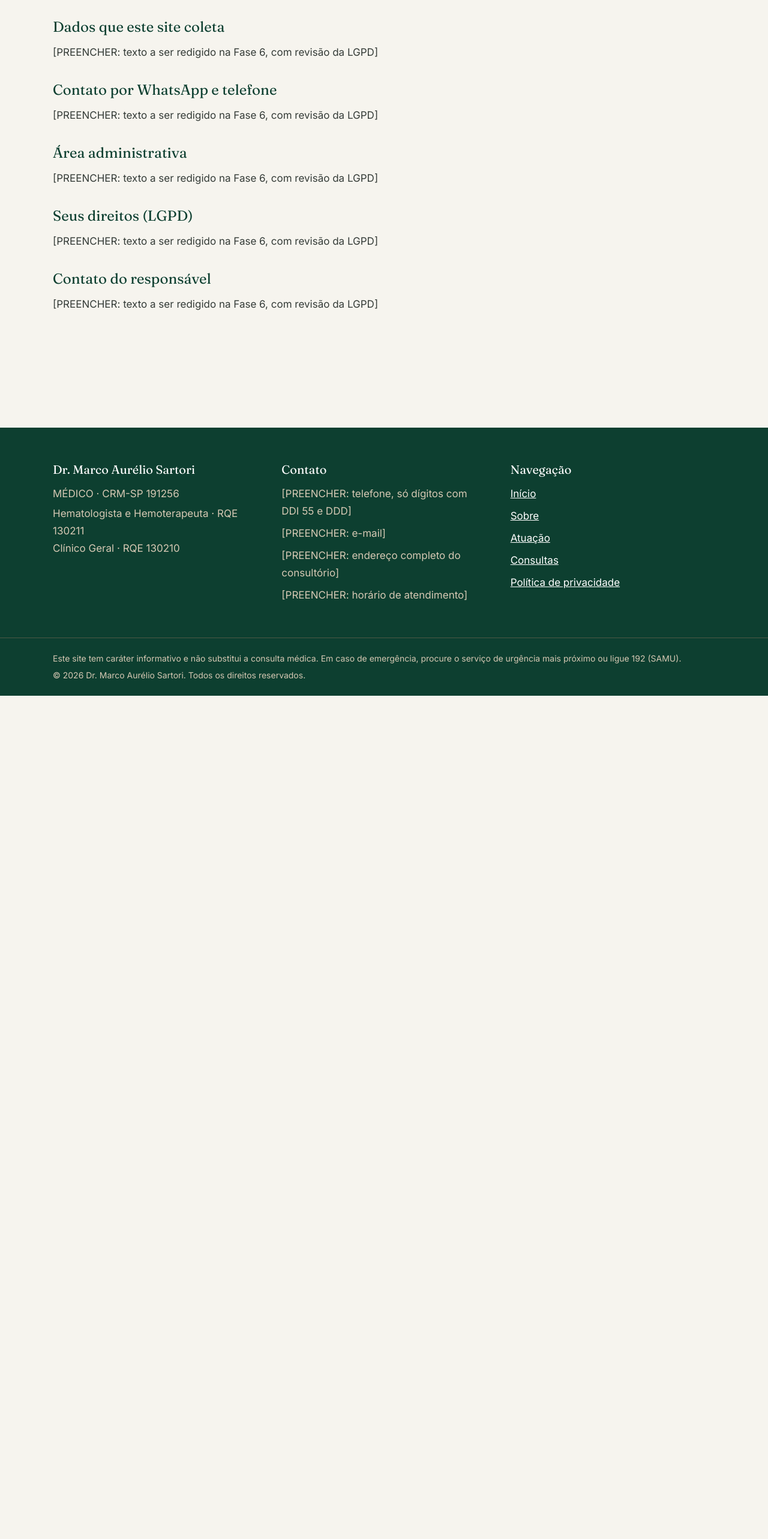
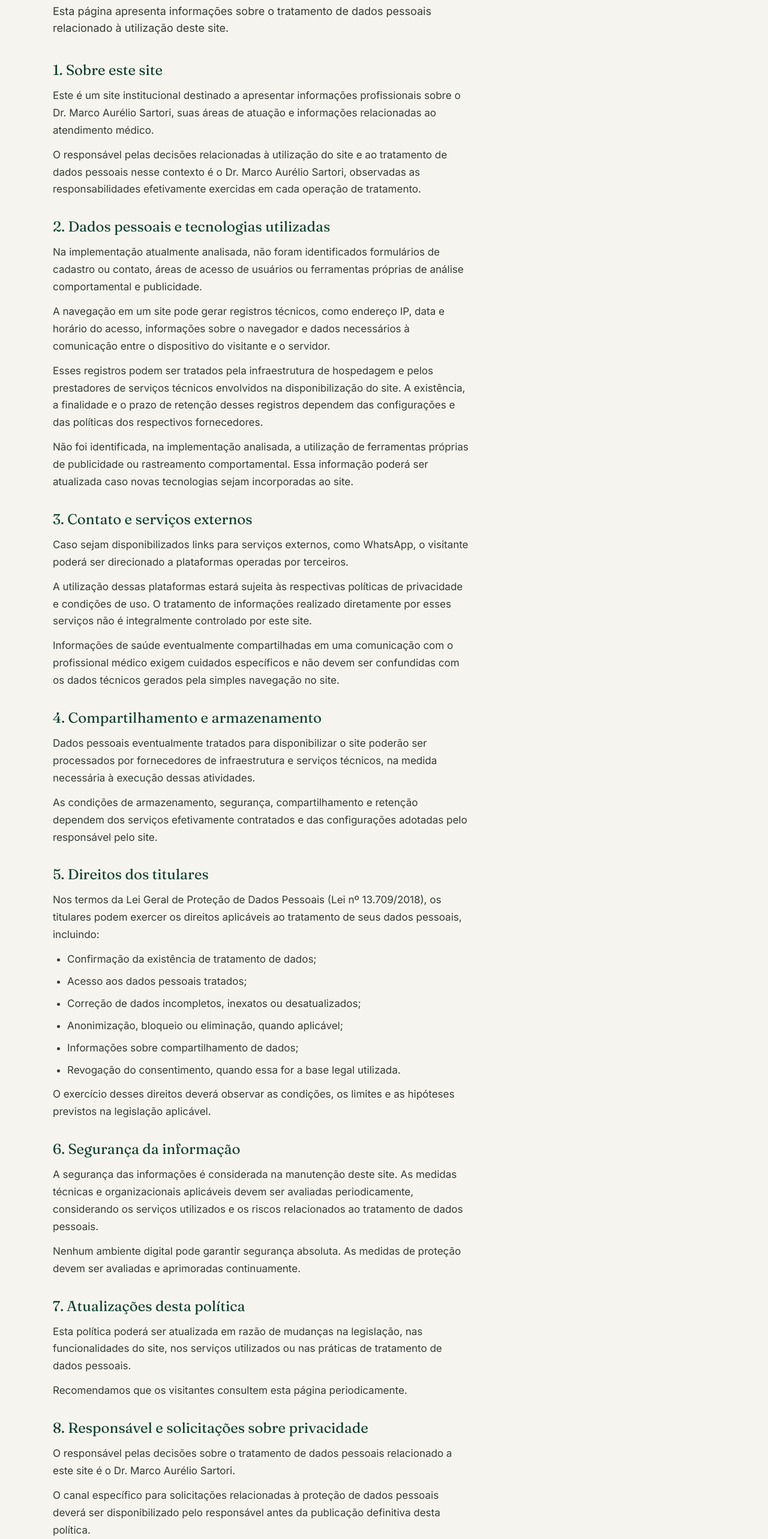
Before and after one commit to Vinaum/site-hemato, a Next.js app: page /privacidade in a window 1280 px wide. Shown: the part 220-2786 px from the top of the page at 60% size. Before the commit the page ends 1380 px from the top, so only its background shows below. Built offline with nearby package versions, Linux system fonts and the light colour scheme; no server answers.

Commit message:
Ajusta contatos e política de privacidade

```diff
--- a/src/app/privacidade/page.tsx
+++ b/src/app/privacidade/page.tsx
@@ -1,27 +1,165 @@
+
 import { pageMetadata } from "@/lib/seo";
-import { privacySections } from "@/content/pages";
 import Section from "@/components/ui/Section";
 import SectionHeading from "@/components/ui/SectionHeading";
 
 export const metadata = pageMetadata({
   title: "Política de privacidade",
-  description: "[PREENCHER: descrição da política de privacidade]",
+  description:
+    "Conheça as informações sobre privacidade e proteção de dados pessoais no site institucional do Dr. Marco Aurélio Sartori.",
   path: "/privacidade/",
 });
 
 export default function PrivacidadePage() {
   return (
     <Section>
-      <SectionHeading as="h1" title="Política de privacidade" />
+      <SectionHeading
+        as="h1"
+        title="Política de privacidade"
+        intro="Esta página apresenta informações sobre o tratamento de dados pessoais relacionado à utilização deste site."
+      />
+
       <div className="max-w-prose space-y-8">
-        {privacySections.map((title) => (
-          <section key={title}>
-            <h2 className="text-2xl">{title}</h2>
-            <p className="mt-3">
-              [PREENCHER: texto a ser redigido na Fase 6, com revisão da LGPD]
-            </p>
-          </section>
-        ))}
+        <section>
+          <h2 className="text-2xl">1. Sobre este site</h2>
+          <p className="mt-3">
+            Este é um site institucional destinado a apresentar informações
+            profissionais sobre o Dr. Marco Aurélio Sartori, suas áreas de
+            atuação e informações relacionadas ao atendimento médico.
+          </p>
+          <p className="mt-3">
+            O responsável pelas decisões relacionadas à utilização do site
+            e ao tratamento de dados pessoais nesse contexto é o Dr. Marco
+            Aurélio Sartori, observadas as responsabilidades efetivamente
+            exercidas em cada operação de tratamento.
+          </p>
+        </section>
+
+        <section>
+          <h2 className="text-2xl">2. Dados pessoais e tecnologias utilizadas</h2>
+          <p className="mt-3">
+            Na implementação atualmente analisada, não foram identificados
+            formulários de cadastro ou contato, áreas de acesso de usuários
+            ou ferramentas próprias de análise comportamental e publicidade.
+          </p>
+          <p className="mt-3">
+            A navegação em um site pode gerar registros técnicos, como
+            endereço IP, data e horário do acesso, informações sobre o
+            navegador e dados necessários à comunicação entre o dispositivo
+            do visitante e o servidor.
+          </p>
+          <p className="mt-3">
+            Esses registros podem ser tratados pela infraestrutura de
+            hospedagem e pelos prestadores de serviços técnicos envolvidos
+            na disponibilização do site. A existência, a finalidade e o
+            prazo de retenção desses registros dependem das configurações
+            e das políticas dos respectivos fornecedores.
+          </p>
+          <p className="mt-3">
+            Não foi identificada, na implementação analisada, a utilização
+            de ferramentas próprias de publicidade ou rastreamento
+            comportamental. Essa informação poderá ser atualizada caso
+            novas tecnologias sejam incorporadas ao site.
+          </p>
+        </section>
+
+        <section>
+          <h2 className="text-2xl">3. Contato e serviços externos</h2>
+          <p className="mt-3">
+            Caso sejam disponibilizados links para serviços externos,
+            como WhatsApp, o visitante poderá ser direcionado a plataformas
+            operadas por terceiros.
+          </p>
+          <p className="mt-3">
+            A utilização dessas plataformas estará sujeita às respectivas
+            políticas de privacidade e condições de uso. O tratamento de
+            informações realizado diretamente por esses serviços não é
+            integralmente controlado por este site.
+          </p>
+          <p className="mt-3">
+            Informações de saúde eventualmente compartilhadas em uma
+            comunicação com o profissional médico exigem cuidados
+            específicos e não devem ser confundidas com os dados técnicos
+            gerados pela simples navegação no site.
+          </p>
+        </section>
+
+        <section>
+          <h2 className="text-2xl">4. Compartilhamento e armazenamento</h2>
+          <p className="mt-3">
+            Dados pessoais eventualmente tratados para disponibilizar o
+            site poderão ser processados por fornecedores de infraestrutura
+            e serviços técnicos, na medida necessária à execução dessas
+            atividades.
+          </p>
+          <p className="mt-3">
+            As condições de armazenamento, segurança, compartilhamento
+            e retenção dependem dos serviços efetivamente contratados e
+            das configurações adotadas pelo responsável pelo site.
+          </p>
+        </section>
+
+        <section>
+          <h2 className="text-2xl">5. Direitos dos titulares</h2>
+          <p className="mt-3">
+            Nos termos da Lei Geral de Proteção de Dados Pessoais
+            (Lei nº 13.709/2018), os titulares podem exercer os direitos
+            aplicáveis ao tratamento de seus dados pessoais, incluindo:
+          </p>
+          <ul className="mt-3 list-disc space-y-2 pl-6">
+            <li>Confirmação da existência de tratamento de dados;</li>
+            <li>Acesso aos dados pessoais tratados;</li>
+            <li>Correção de dados incompletos, inexatos ou desatualizados;</li>
+            <li>Anonimização, bloqueio ou eliminação, quando aplicável;</li>
+            <li>Informações sobre compartilhamento de dados;</li>
+            <li>Revogação do consentimento, quando essa for a base legal utilizada.</li>
+          </ul>
+          <p className="mt-3">
+            O exercício desses direitos deverá observar as condições,
+            os limites e as hipóteses previstos na legislação aplicável.
+          </p>
+        </section>
+
+        <section>
+          <h2 className="text-2xl">6. Segurança da informação</h2>
+          <p className="mt-3">
+            A segurança das informações é considerada na manutenção deste site.
+            As medidas técnicas e organizacionais aplicáveis devem ser avaliadas
+            periodicamente, considerando os serviços utilizados e os riscos
+            relacionados ao tratamento de dados pessoais.
+          </p>
+          <p className="mt-3">
+            Nenhum ambiente digital pode garantir segurança absoluta.
+            As medidas de proteção devem ser avaliadas e aprimoradas
+            continuamente.
+          </p>
+        </section>
+
+        <section>
+          <h2 className="text-2xl">7. Atualizações desta política</h2>
+          <p className="mt-3">
+            Esta política poderá ser atualizada em razão de mudanças
+            na legislação, nas funcionalidades do site, nos serviços
+            utilizados ou nas práticas de tratamento de dados pessoais.
+          </p>
+          <p className="mt-3">
+            Recomendamos que os visitantes consultem esta página
+            periodicamente.
+          </p>
+        </section>
+
+        <section>
+          <h2 className="text-2xl">8. Responsável e solicitações sobre privacidade</h2>
+          <p className="mt-3">
+            O responsável pelas decisões sobre o tratamento de dados
+            pessoais relacionado a este site é o Dr. Marco Aurélio Sartori.
+          </p>
+          <p className="mt-3">
+            O canal específico para solicitações relacionadas à proteção
+            de dados pessoais deverá ser disponibilizado pelo responsável
+            antes da publicação definitiva desta política.
+          </p>
+        </section>
       </div>
     </Section>
   );
--- a/src/components/layout/Footer.tsx
+++ b/src/components/layout/Footer.tsx
@@ -1,6 +1,6 @@
 import Link from "next/link";
 import { contact, doctor, navItems } from "@/content/site";
-import { getContactLinks, isPlaceholder } from "@/lib/contact";
+import { getContactLinks } from "@/lib/contact";
 import Container from "@/components/ui/Container";
 
 export default function Footer() {
@@ -24,30 +24,37 @@ export default function Footer() {
 
         <div>
           <h2 className="font-serif text-xl text-surface">Contato</h2>
+
           <ul className="mt-3 space-y-2 text-bronze-light">
-            <li>
-              {links.phoneReady ? (
-                <a href={links.phone} className="underline hover:text-surface">
+            {links.phoneReady && (
+              <li>
+                <a href={links.phone!} className="underline hover:text-surface">
                   {contact.phoneDisplay}
                 </a>
-              ) : (
-                contact.phone
-              )}
-            </li>
-            <li>
-              {isPlaceholder(contact.email) ? (
-                contact.email
-              ) : (
+              </li>
+            )}
+
+            {contact.email && (
+              <li>
                 <a
                   href={`mailto:${contact.email}`}
                   className="underline hover:text-surface"
                 >
                   {contact.email}
                 </a>
-              )}
-            </li>
-            <li>{contact.address}</li>
-            <li>{contact.hours}</li>
+              </li>
+            )}
+
+            {contact.address && <li>{contact.address}</li>}
+            {contact.hours && <li>{contact.hours}</li>}
+
+            {!links.phoneReady &&
+              !links.whatsappReady &&
+              !contact.email &&
+              !contact.address &&
+              !contact.hours && (
+            <li>Informações de contato serão disponibilizadas em breve.</li>
+            )}
           </ul>
         </div>
 
--- a/src/content/pages.ts
+++ b/src/content/pages.ts
@@ -1,4 +1,3 @@
-import { ph } from "./site";
 
 export const home = {
   kicker: "Hematologia e Hemoterapia",
@@ -61,8 +60,8 @@ export const focusAreas = [
 ];
 
 export const consultations = {
-  modalities: ph("modalidades de atendimento"),
-  guidance: ph("orientações para a consulta"),
+  modalities: "As informações sobre as modalidades de atendimento serão disponibilizadas em breve.",
+  guidance: "As orientações para a consulta serão disponibilizadas em breve.",
 };
 
 export const privacySections = [
--- a/src/content/site.ts
+++ b/src/content/site.ts
@@ -16,14 +16,13 @@ export const doctor = {
 };
 
 export const contact = {
-  // Apenas dígitos, com DDI e DDD. Formato: 55 + DDD + número (10 ou 11 dígitos após o 55).
-  whatsapp: ph("WhatsApp, só dígitos com DDI 55 e DDD"),
+  whatsapp: null as string | null,
   whatsappMessage: "Olá, vim pelo site e gostaria de agendar uma consulta.",
-  phone: ph("telefone, só dígitos com DDI 55 e DDD"),
-  phoneDisplay: ph("telefone formatado"),
-  email: ph("e-mail"),
-  address: ph("endereço completo do consultório"),
-  hours: ph("horário de atendimento"),
+  phone: null as string | null,
+  phoneDisplay: null as string | null,
+  email: null as string | null,
+  address: null as string | null,
+  hours: null as string | null,
 };
 
 export const navItems = [
--- a/src/lib/contact.ts
+++ b/src/lib/contact.ts
@@ -7,28 +7,37 @@ export function isPlaceholder(value: string): boolean {
   return value.includes("[PREENCHER");
 }
 
-export function whatsappUrl(number: string, message: string): string | null {
-  if (!BR_NUMBER.test(number)) return null;
+export function whatsappUrl(
+  number: string | null,
+  message: string,
+): string | null {
+  if (!number || isPlaceholder(number) || !BR_NUMBER.test(number)) {
+    return null;
+  }
+
   return `https://wa.me/${number}?text=${encodeURIComponent(message)}`;
 }
 
-export function telUrl(number: string): string | null {
-  if (!BR_NUMBER.test(number)) return null;
+export function telUrl(number: string | null): string | null {
+  if (!number || isPlaceholder(number) || !BR_NUMBER.test(number)) {
+    return null;
+  }
+
   return `tel:+${number}`;
 }
 
-/**
- * Links de contato para os botões. Enquanto os dados forem placeholders,
- * apontam para /consultas/ (rota interna; o <Link> aplica o basePath).
- */
-export function getContactLinks(
-  source: Pick<typeof contact, "whatsapp" | "whatsappMessage" | "phone"> = contact,
-) {
+type ContactInput = Pick<
+  typeof contact,
+  "whatsapp" | "whatsappMessage" | "phone"
+>;
+
+export function getContactLinks(source: ContactInput = contact) {
   const wa = whatsappUrl(source.whatsapp, source.whatsappMessage);
   const tel = telUrl(source.phone);
+
   return {
-    whatsapp: wa ?? "/consultas/",
-    phone: tel ?? "/consultas/",
+    whatsapp: wa,
+    phone: tel,
     whatsappReady: wa !== null,
     phoneReady: tel !== null,
   };
```
Also changed, not shown: src/app/consultas/page.tsx (+19 -6 lines), src/app/page.tsx (+30 -6 lines), src/components/layout/ContactBar.tsx (+24 -8 lines), src/components/layout/Header.tsx (+7 -3 lines), 2 other files (tests, documents, lock files or other folders).
